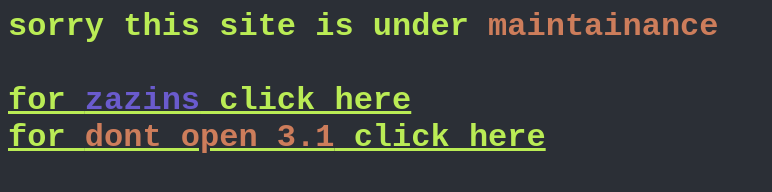
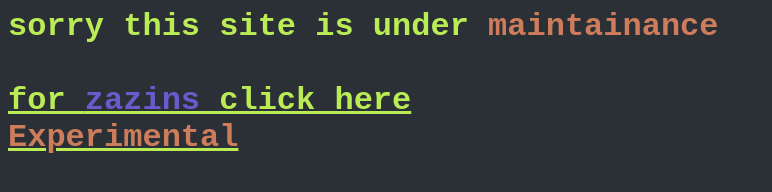
Before and after one commit to Shitpit/shitpit.github.io, a plain HTML site: page index.html in a window 1280 px wide. Shown: the whole page, without its empty margins (0-772 px from the left). Drawn offline with Linux system fonts and the light colour scheme.

Commit message:
experiments

```diff
--- a/index.html
+++ b/index.html
@@ -45,7 +45,7 @@
     <a class="a" onclick="openwindowpopup('src/zazins.html'); onclick=play()"> for <span style="color: hsl(248, 53%, 58%);"> zazins</span> click here </a>
     <audio id="audio" src="src/vine.mp3"></audio>
     <br/>
-    <a class="a" onclick="openwindowpopup('dontopenconf.html');"> for <span style="color: hsl(18, 53%, 58%); cursor: pointer;"> dont open 3.1</span> click here </a>
+    <a class="a" onclick="openwindowpopup('experimentalindex.html');">  <span style="color: hsl(18, 53%, 58%); cursor: pointer;"> Experimental </span> </a>
 
 </body>
 </html>
```
Also changed, not shown: exp/index.html (+1 -1 lines), experimentalindex.html (renamed from exeperimentalindex.html, +7 -0 lines).
